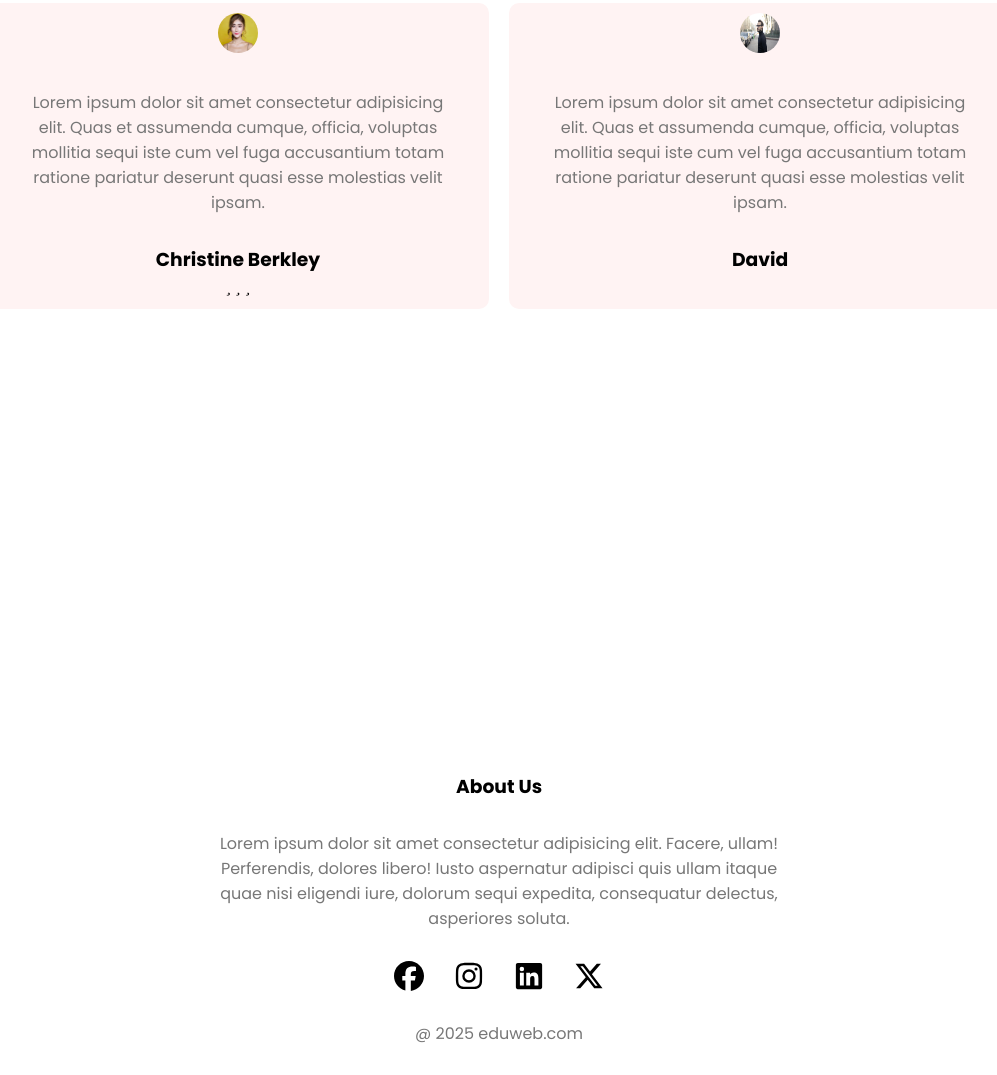
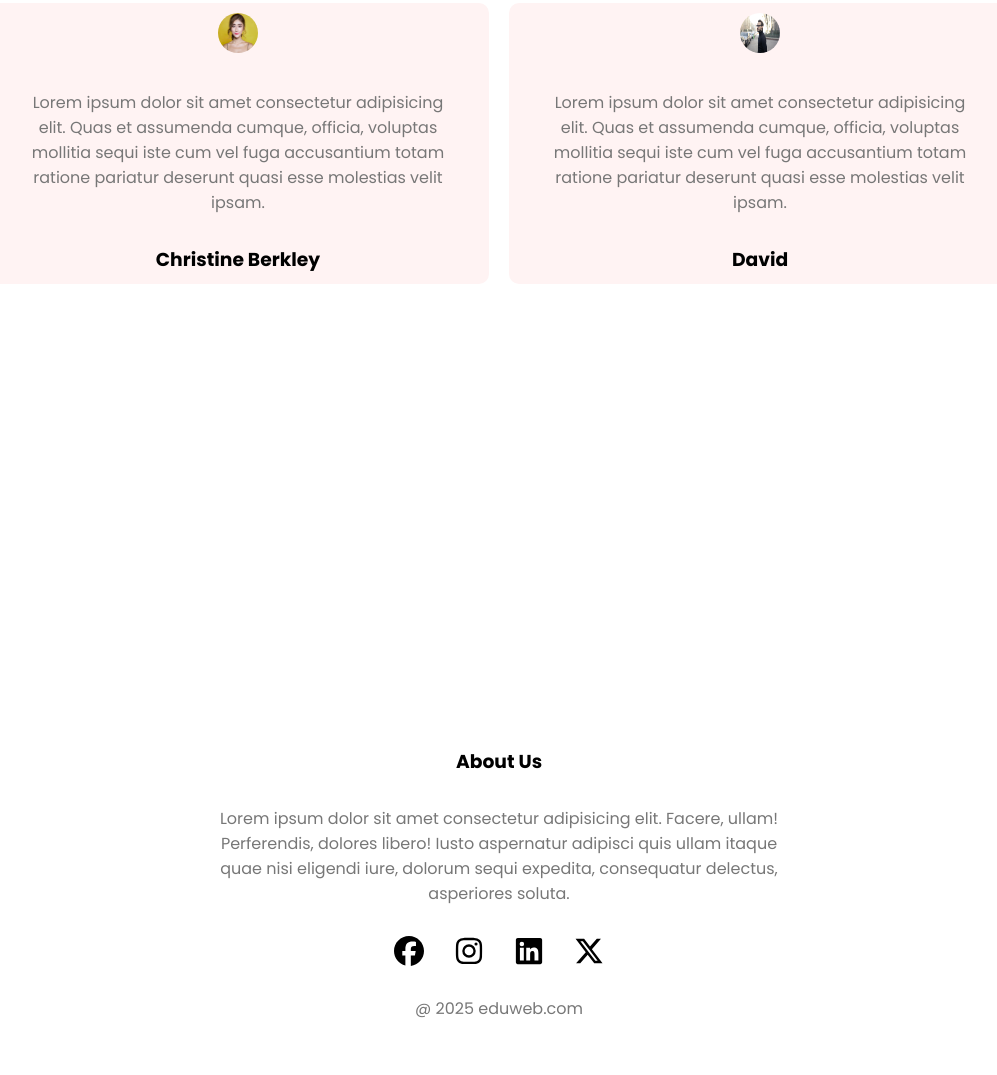
Before and after one commit to muthaiah10122000/eduweb, a plain HTML site: page index.html in a window 1280 px wide. Shown: the part 3159-4234 px from the top of the page, without its empty margins (141-1138 px from the left). After the commit the page ends 4210 px from the top, so only its background shows below. Drawn offline with nearby package versions, Linux system fonts and the light colour scheme.

Commit message:
Update index.html

```diff
--- a/index.html
+++ b/index.html
@@ -147,9 +147,6 @@
                 <img src="review1.jpg">
                 <p>Lorem ipsum dolor sit amet consectetur adipisicing elit. Quas et assumenda cumque, officia, voluptas mollitia sequi iste cum vel fuga accusantium totam ratione pariatur deserunt quasi esse molestias velit ipsam.</p>
                 <h3>Christine Berkley</h3>
-                <i class="fa-solid fa-star"></i>
-                <i class="fa-solid fa-star"></i>
-                <i class="fa-regular fa-star"></i>
             </div>
             <div class="testi">
                 <img src="review2.jpg">
```
